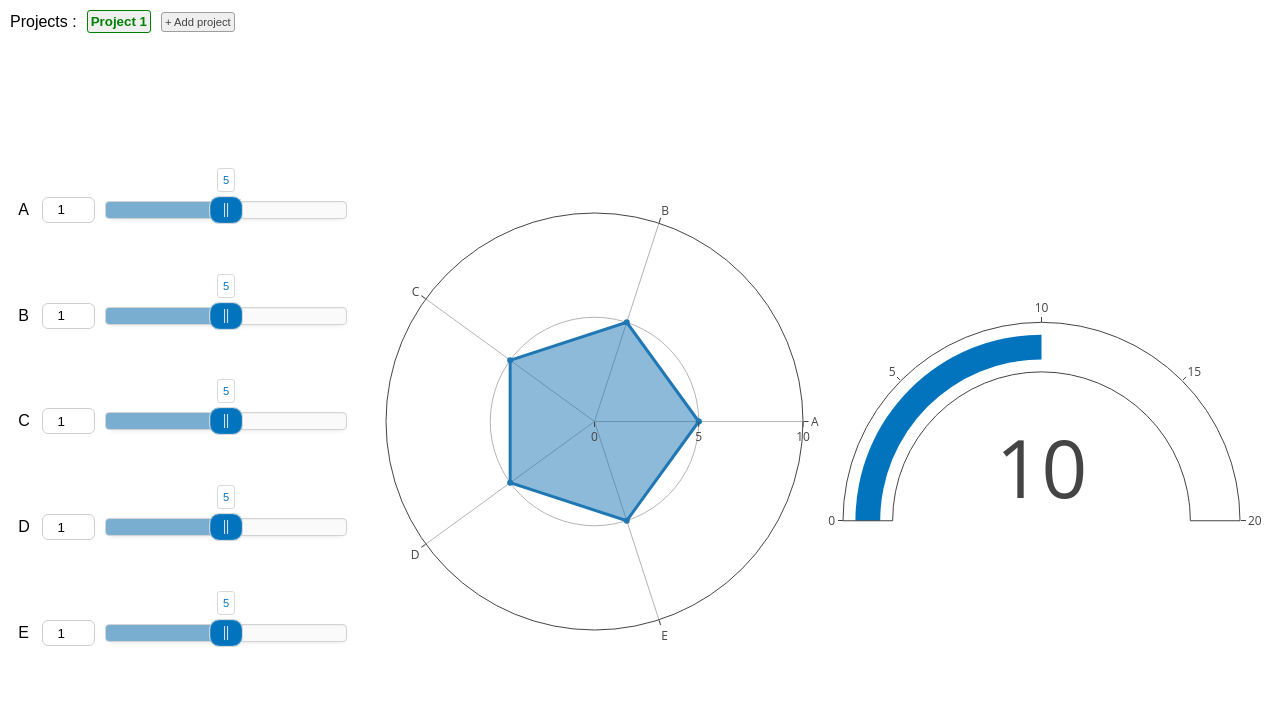
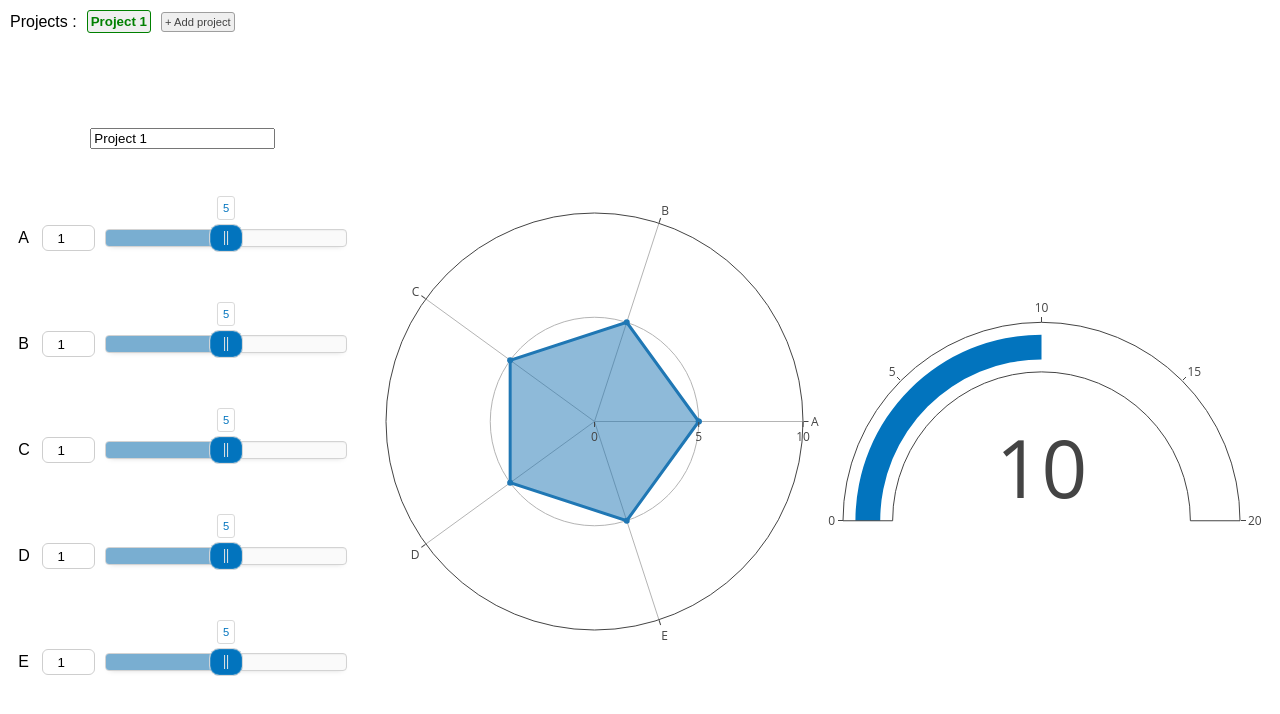
Before and after one commit to Tomansion/ecological_project_rating, a Vue app: page / in a window 1280 px wide. Shown: the top 714 px of the page. Built offline with nearby package versions, Linux system fonts and the light colour scheme.

Commit message:
Project rename OK

```diff
--- a/src/App.vue
+++ b/src/App.vue
@@ -12,22 +12,17 @@
       <div class="section" id="CoefPicker">
         <CoefPicker
           :criteriaList="criteriaList"
-          :projectValues="projects[selectedProjectNb].values"
+          :project="projects[selectedProjectNb]"
           v-on:updateCriteriaCoef="updateCriteriaCoef"
           v-on:updateProjectValue="updateProjectValue"
+          v-on:updateProjectName="$emit('update')"
         />
       </div>
       <div class="section">
-        <RadarChart
-          :criteriaList="criteriaList"
-          :projects="projects"
-        />
+        <RadarChart :criteriaList="criteriaList" :projects="projects" />
       </div>
       <div class="section">
-        <GaugeChart
-          :criteriaList="criteriaList"
-          :projects="projects"
-        />
+        <GaugeChart :criteriaList="criteriaList" :projects="projects" />
       </div>
     </div>
   </div>
@@ -126,7 +121,7 @@ body {
 .section {
   flex: 1;
 }
-#CoefPicker{
+#CoefPicker {
   flex: 0.8;
 }
 
--- a/src/components/CoefPicker.vue
+++ b/src/components/CoefPicker.vue
@@ -1,5 +1,8 @@
 <template>
   <div id="CoefPicker">
+    <div id="projectName">
+      <input type="text" v-model="project.name"  @change="$emit('updateProjectName')" />
+    </div>
     <div id="criteriaList">
       <div
         class="criteria"
@@ -28,7 +31,7 @@ import "nouislider/dist/nouislider.css";
 export default {
   props: {
     criteriaList: { type: Array, requiered: true },
-    projectValues: { type: Array, requiered: true },
+    project: { type: Object, requiered: true },
   },
   data() {
     return {
@@ -40,7 +43,7 @@ export default {
     this.criteriaList.forEach((criteria, i) => {
       let slider = document.getElementById("slider_" + i);
       noUiSlider.create(slider, {
-        start: this.projectValues[i],
+        start: this.project.values[i],
         connect: [true, false],
         step: 1,
         range: {
@@ -68,7 +71,7 @@ export default {
 
       // Listen for project change
       this.$parent.$on("update", () => {
-        slider.noUiSlider.set([this.projectValues[i]]);
+        slider.noUiSlider.set([this.project.values[i]]);
       });
     });
   },
@@ -95,6 +98,9 @@ export default {
   justify-content: center;
   width: 100%;
   height: 100%;
+}
+#projectName {
+  padding-bottom: 10%;
 }
 #criteriaList {
   height: 70%;
--- a/src/components/GaugeChart.vue
+++ b/src/components/GaugeChart.vue
@@ -55,9 +55,6 @@ export default {
             gauge: {
               axis: { range: [null, 20] },
               bar: { color: "#0274be" },
-              // steps: [
-              //   { color: "green", range: [10, 20] },
-              // ],
             },
           },
         ];
@@ -68,7 +65,6 @@ export default {
         });
       } else {
         // Vertical bar plot
-
         const data = this.projects.map((project) => {
           const projectScore = (projectTotal(project) * 20) / maxScore;
 
```
Also changed, not shown: 1 other file (tests, documents, lock files or other folders).
